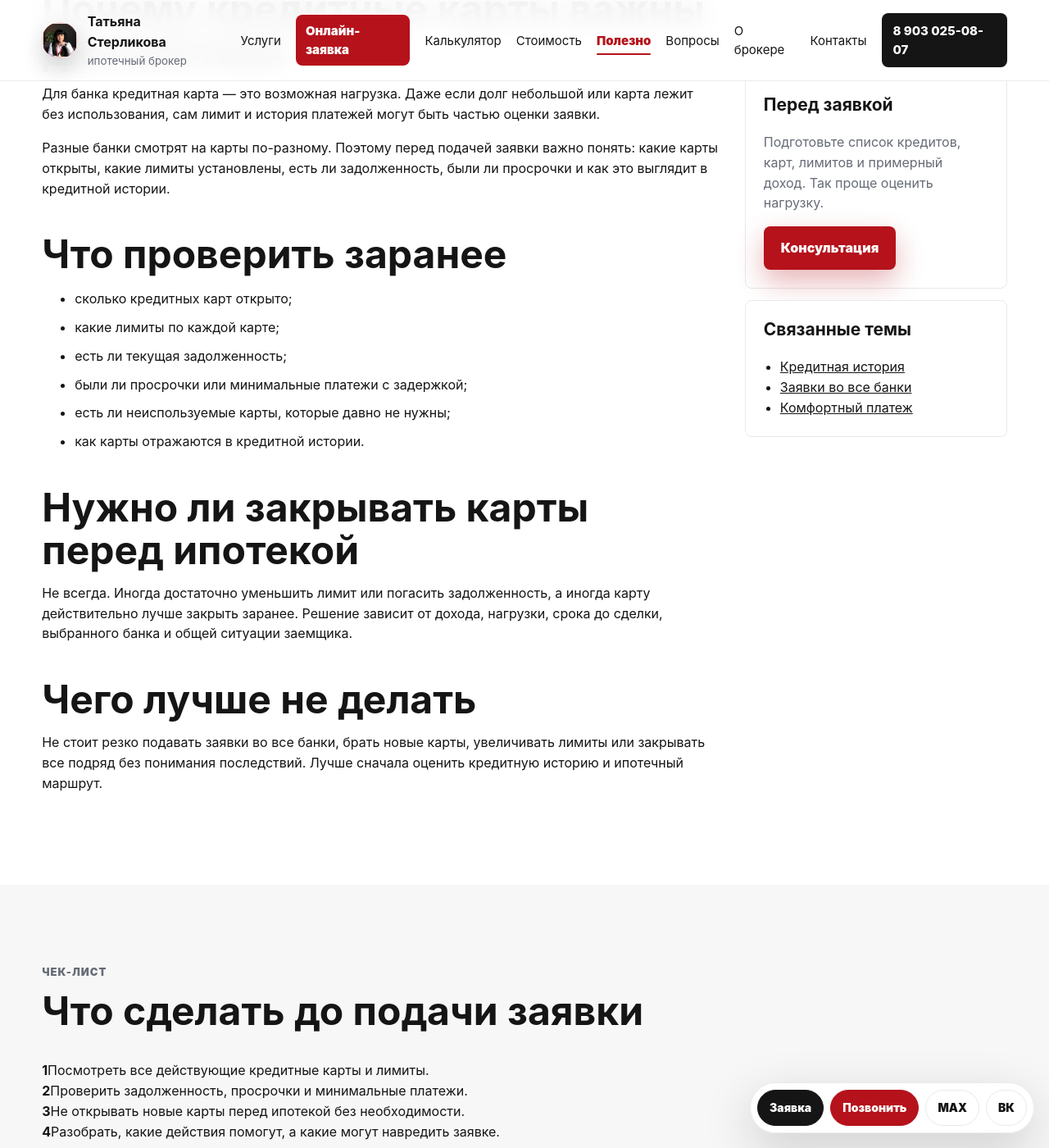
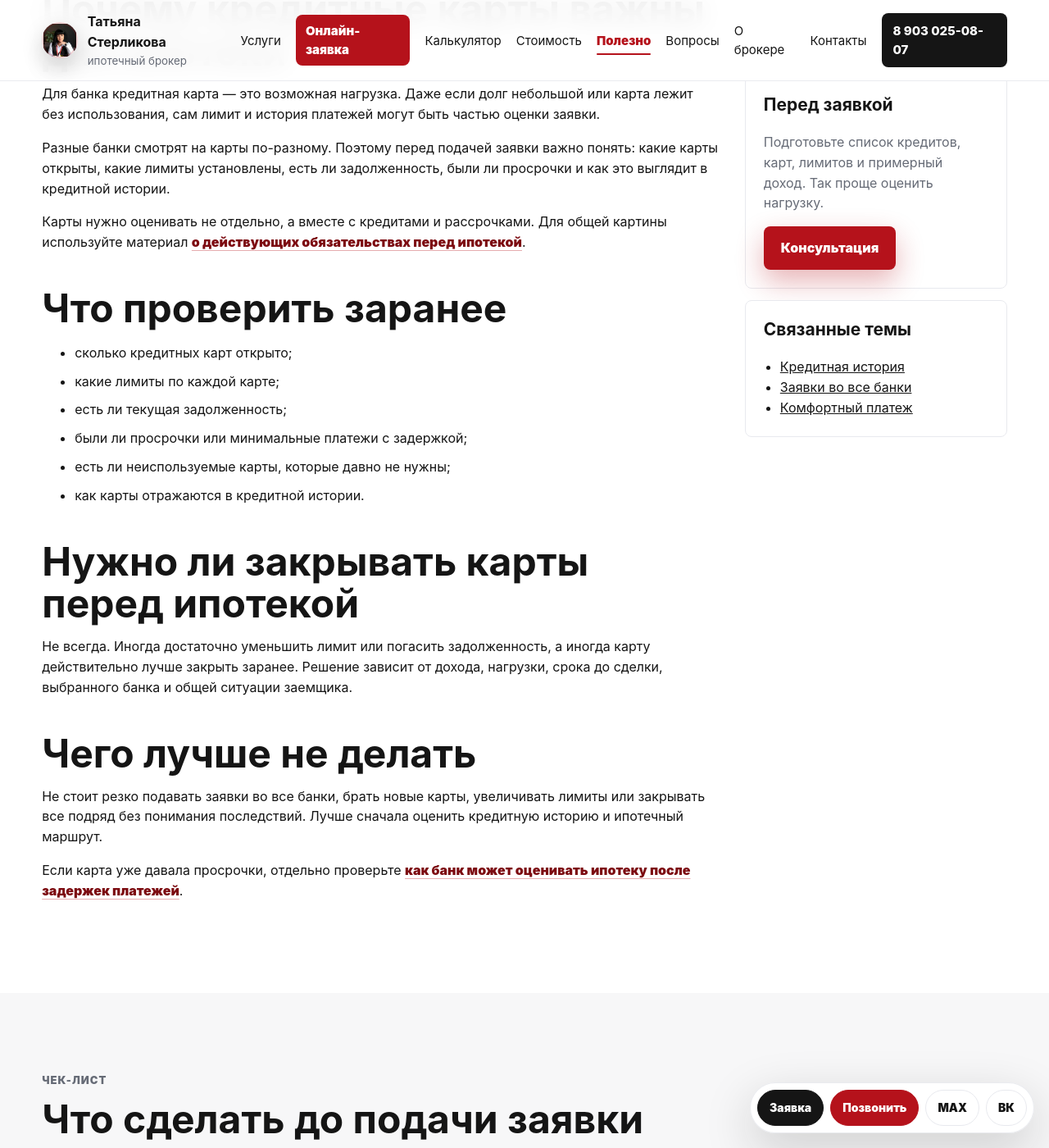
Before and after one commit to deputat36/broker, a Jekyll site: the page built from polezno/kreditnye-karty-pered-ipotekoy.md, in a window 1280 px wide and 1400 px high, scrolled down 1065 px. Shown: the whole window at 82% size. Built offline with Jekyll 4.4.1, drawn with Linux system fonts in a browser that asks for light colours; our own code applies the rules of GitHub Pages for plain Markdown files.

Commit message:
Связать материал о кредитных картах с общей нагрузкой

```diff
--- a/polezno/kreditnye-karty-pered-ipotekoy.md
+++ b/polezno/kreditnye-karty-pered-ipotekoy.md
@@ -23,6 +23,7 @@ schema: '{"@context":"https://schema.org","@type":"Article","headline":"Кред
     <h2>Почему кредитные карты важны для ипотеки</h2>
     <p>Для банка кредитная карта — это возможная нагрузка. Даже если долг небольшой или карта лежит без использования, сам лимит и история платежей могут быть частью оценки заявки.</p>
     <p>Разные банки смотрят на карты по-разному. Поэтому перед подачей заявки важно понять: какие карты открыты, какие лимиты установлены, есть ли задолженность, были ли просрочки и как это выглядит в кредитной истории.</p>
+    <p>Карты нужно оценивать не отдельно, а вместе с кредитами и рассрочками. Для общей картины используйте материал <a class="text-link" href="{{ '/polezno/deystvuyushchie-kredity-pered-ipotekoy/' | relative_url }}">о действующих обязательствах перед ипотекой</a>.</p>
 
     <h2>Что проверить заранее</h2>
     <ul>
@@ -39,6 +40,7 @@ schema: '{"@context":"https://schema.org","@type":"Article","headline":"Кред
 
     <h2>Чего лучше не делать</h2>
     <p>Не стоит резко подавать заявки во все банки, брать новые карты, увеличивать лимиты или закрывать все подряд без понимания последствий. Лучше сначала оценить кредитную историю и ипотечный маршрут.</p>
+    <p>Если карта уже давала просрочки, отдельно проверьте <a class="text-link" href="{{ '/polezno/ipoteka-posle-prosrochek/' | relative_url }}">как банк может оценивать ипотеку после задержек платежей</a>.</p>
   </article>
   <aside class="sidebar">
     <div class="seo-panel"><h3>Перед заявкой</h3><p>Подготовьте список кредитов, карт, лимитов и примерный доход. Так проще оценить нагрузку.</p><a class="btn btn-primary" href="{{ '/konsultaciya/' | relative_url }}">Консультация</a></div>
```
